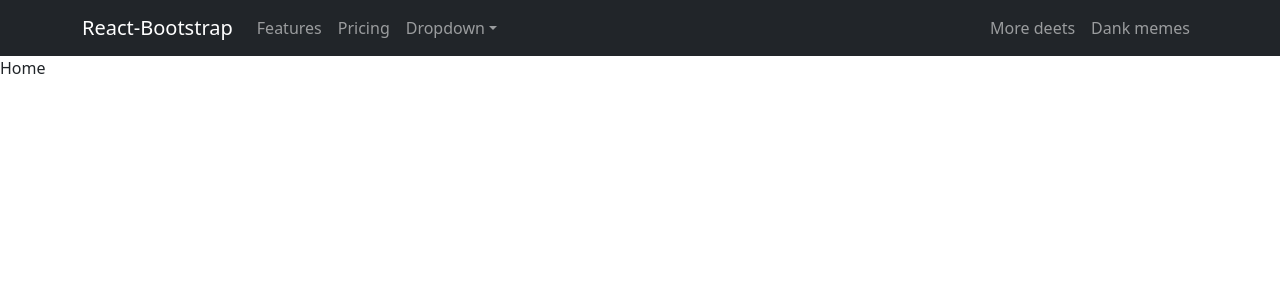
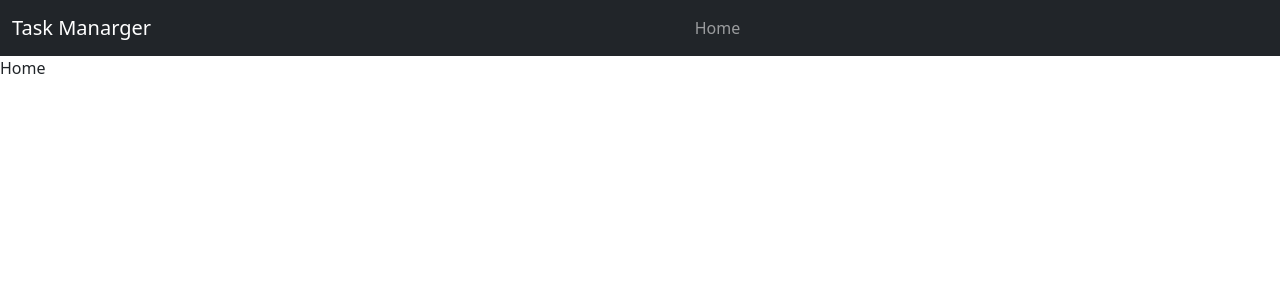
Before and after one commit to tatadavila/transporto-assessment, a React (Vite) app: page / in a window 1280 px wide. Shown: the top 300 px of the page. Built offline with nearby package versions, Linux system fonts and the light colour scheme.

Commit message:
modify header component in order to remove unnecesary items

```diff
--- a/src/components/header/Header.jsx
+++ b/src/components/header/Header.jsx
@@ -1,33 +1,20 @@
 // @vendors
-import { Container, Nav, NavDropdown, Navbar } from "react-bootstrap";
+import { Container, Nav, Navbar } from "react-bootstrap";
 
 export const Header = () => {
   return (
     <Navbar collapseOnSelect expand="lg" bg="dark" variant="dark">
-      <Container>
-        <Navbar.Brand href="#home">React-Bootstrap</Navbar.Brand>
+      <Container
+        className="m-0 py-0 pl-10 pr-0 d-flex justify-content-between align-items-center"
+        fluid
+      >
+        <Navbar.Brand className="" href="#home">
+          Task Manarger
+        </Navbar.Brand>
         <Navbar.Toggle aria-controls="responsive-navbar-nav" />
         <Navbar.Collapse id="responsive-navbar-nav">
-          <Nav className="me-auto">
-            <Nav.Link href="#features">Features</Nav.Link>
-            <Nav.Link href="#pricing">Pricing</Nav.Link>
-            <NavDropdown title="Dropdown" id="collasible-nav-dropdown">
-              <NavDropdown.Item href="#action/3.1">Action</NavDropdown.Item>
-              <NavDropdown.Item href="#action/3.2">
-                Another action
-              </NavDropdown.Item>
-              <NavDropdown.Item href="#action/3.3">Something</NavDropdown.Item>
-              <NavDropdown.Divider />
-              <NavDropdown.Item href="#action/3.4">
-                Separated link
-              </NavDropdown.Item>
-            </NavDropdown>
-          </Nav>
-          <Nav>
-            <Nav.Link href="#deets">More deets</Nav.Link>
-            <Nav.Link eventKey={2} href="#memes">
-              Dank memes
-            </Nav.Link>
+          <Nav className="mx-auto">
+            <Nav.Link>Home</Nav.Link>
           </Nav>
         </Navbar.Collapse>
       </Container>
```
